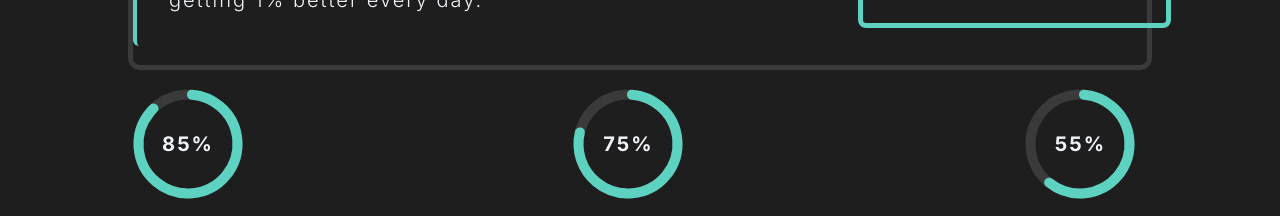
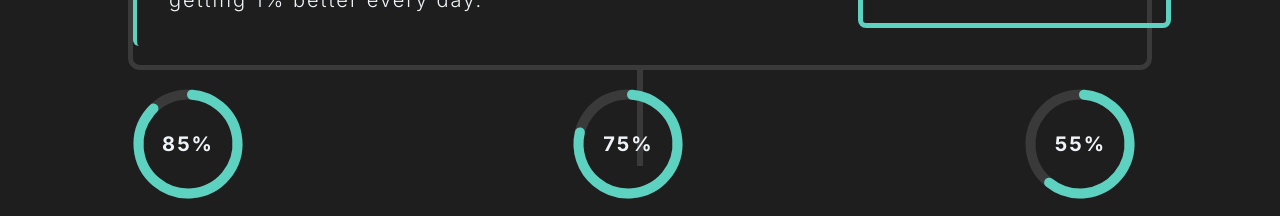
Before and after one commit to Charlatan2k/my-portofolio, a Next.js app in the folder portofolio-project/: page / in a window 1280 px wide. Shown: the part 1960-2176 px from the top of the page. Built offline with nearby package versions, Linux system fonts and the light colour scheme; a small style sheet from the web is missing.

Commit message:
feat: Add connecting line for About section

```diff
--- a/portofolio-project/src/app/components/Sections/About.tsx
+++ b/portofolio-project/src/app/components/Sections/About.tsx
@@ -6,7 +6,7 @@ export default function About() {
     <div className='flex  mt-[357px] w-full flex-col justify-center items-center'>
       <section
         id='#about'
-        className='border-[5px] flex flex-col items-center rounded-xl border-[var(--primary-gray)] w-[80%] h-[977px] mb-36'
+        className='border-[5px] flex flex-col items-center rounded-xl border-[var(--primary-gray)] w-[80%] h-[977px] pb-36'
       >
         <header className='titles-div justify-center items-center flex gap-6 mt-44'>
           <hr className='border-[2px] border-[var(--primary-gray)] w-36' />
@@ -75,6 +75,7 @@ export default function About() {
           </section>
         </article>
       </section>
+      <div className='border-[3px] border-[var(--primary-gray)] h-24'></div>
     </div>
   );
 }
```
